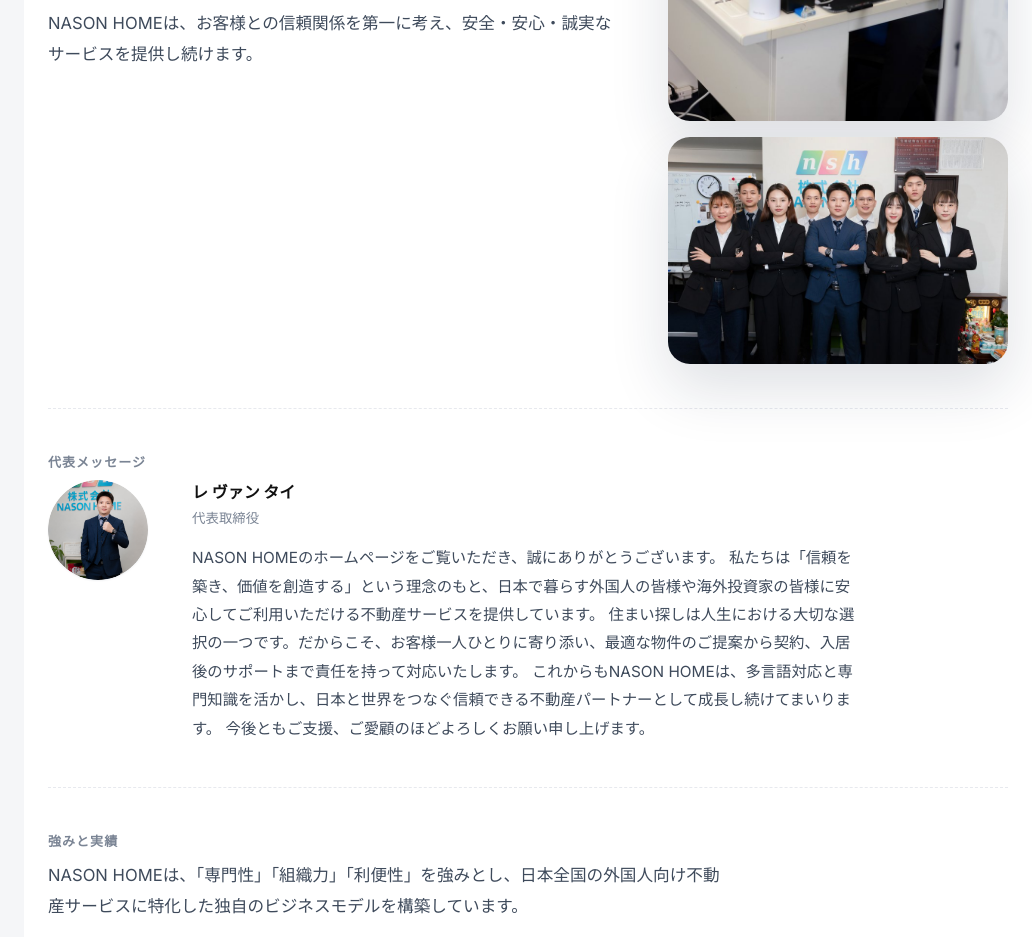
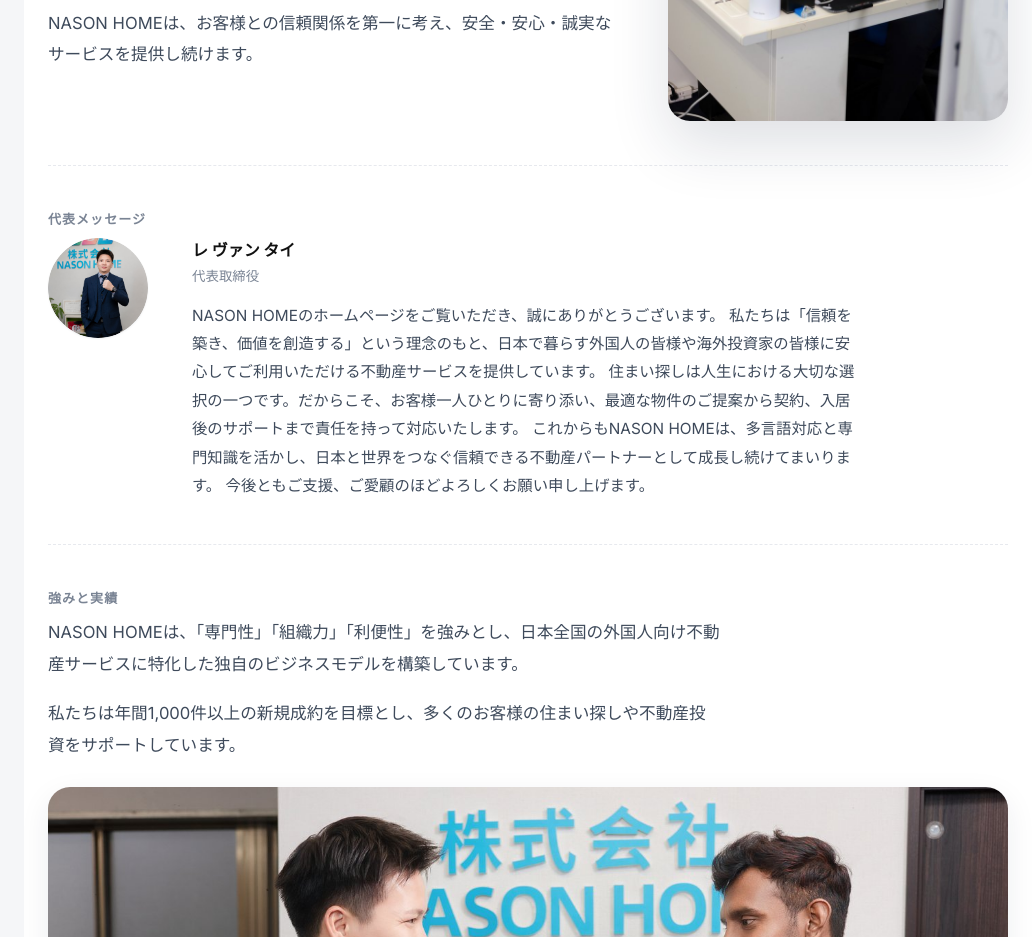
Before and after one commit to thailenasonhome-hub/nasonhome.jp, a plain HTML site: page nason-site/company.html in a window 1280 px wide. Shown: the part 1680-2617 px from the top of the page, without its empty margins (248-1280 px from the left). Drawn offline with nearby package versions, Linux system fonts and the light colour scheme.

Commit message:
Xoá đúng ảnh đội nhóm (ảnh 2) khỏi mục 企業理念, giữ lại ảnh 1

```diff
--- a/nason-site/company.html
+++ b/nason-site/company.html
@@ -155,7 +155,6 @@
         </div>
         <div class="rinen-photos">
           <img class="rinen-photo" src="assets/rinen-mentor.jpg" alt="NASON HOMEスタッフの業務風景" />
-          <img class="rinen-photo" src="assets/rinen-team.jpg" alt="NASON HOMEチーム" />
         </div>
       </div>
     </div>
```
